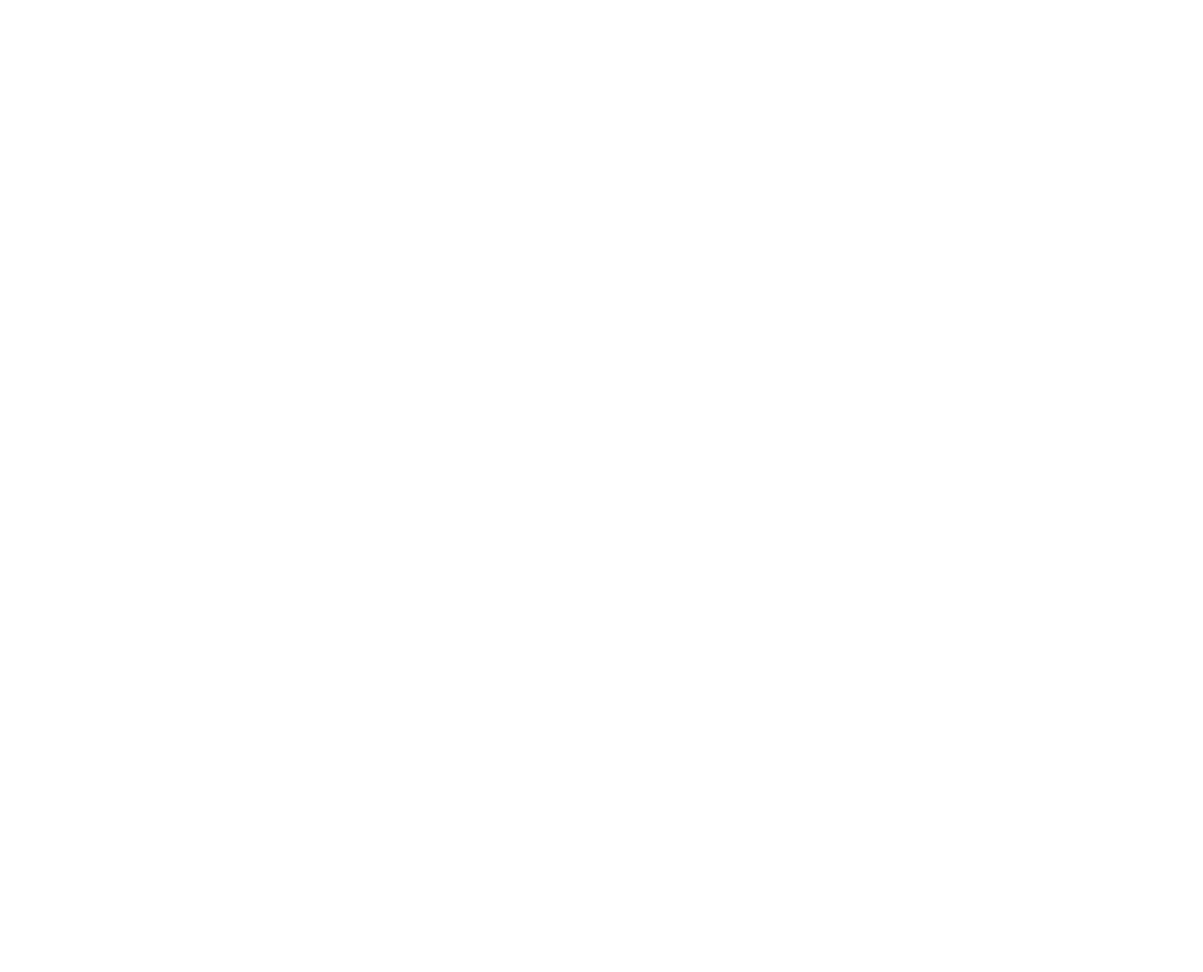
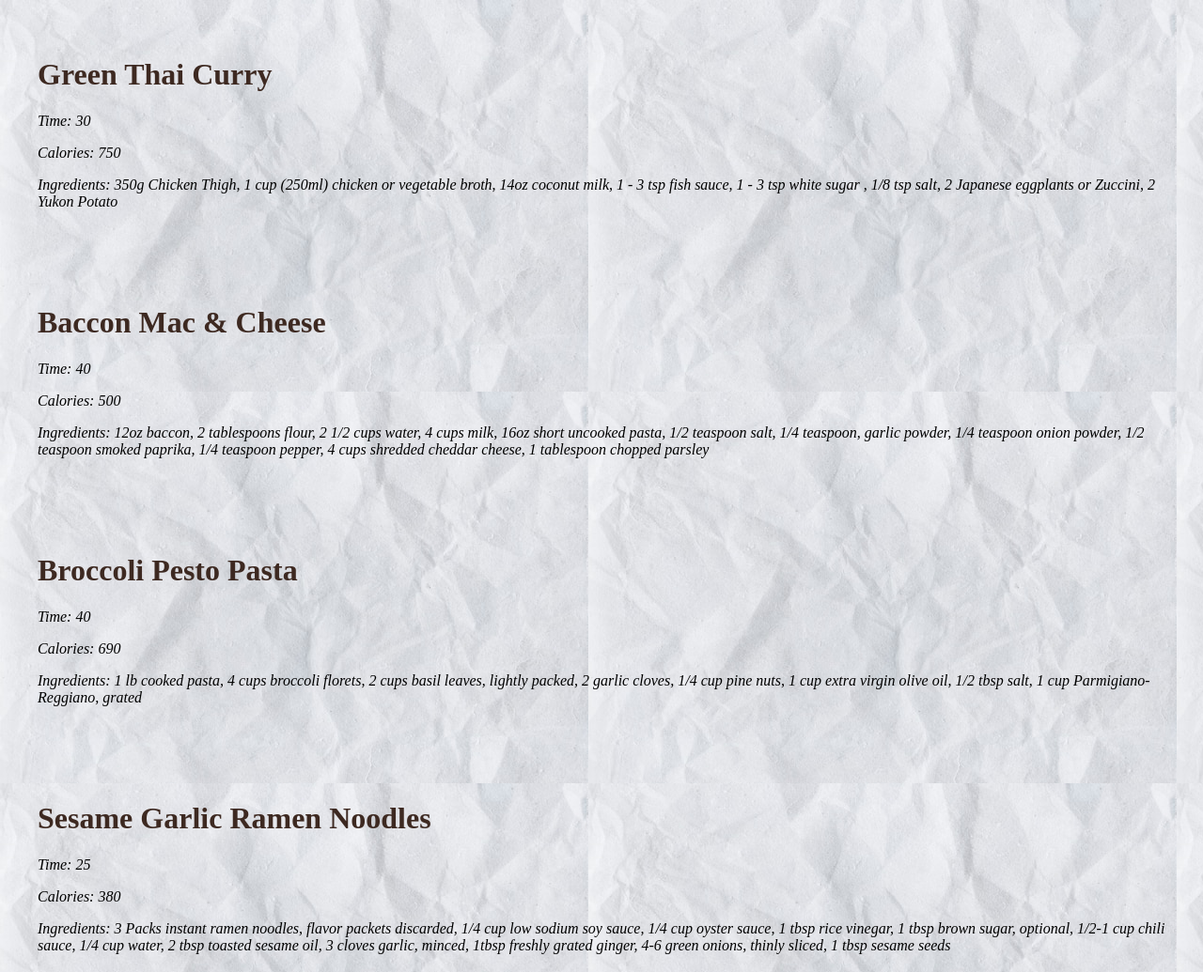
Before and after one commit to khristineb21/objects-loops-challenge, a plain HTML site: page index.html in a window 1280 px wide. Shown: the top 1035 px of the page at 94% size. Before the commit the page ends 800 px from the top, so only its background shows below. Drawn offline with Linux system fonts and the light colour scheme.

Commit message:
finished assignment

```diff
--- a/app.js
+++ b/app.js
@@ -27,10 +27,45 @@ let recipes = [
   }
 ]
 
+
 // Your code goes here:
+
+
+// for (let i = 0; i < recipes.length; i++) {
+//   recCont = document.createElement("div")
+
+//   recCont.innerHTML = (`
+//     <h1> ${recipes[i].title} </h1>
+//     <p>Time: ${recipes[i].time}</p>
+//     <p>Calories: ${recipes[i].calories}</p>
+//     <p>Ingredients: ${recipes[i].ingredients}</p>`)
+
+//   document.querySelector(".recipes").appendChild(recCont)
+
+// }
+
+
+recipes.forEach(displayRecipes => {
+  const recCont = document.createElement("div")
+
+  recCont.innerHTML = (`
+    <h1> ${displayRecipes.title} </h1>
+    <p>Time: ${displayRecipes.time}</p>
+    <p>Calories: ${displayRecipes.calories}</p>
+    <p>Ingredients: ${displayRecipes.ingredients.join(", ")}</p>`)
+
+
+  let index = document.querySelector(".recipes")
+  index.appendChild(recCont)
+})
+
+
+
+
+
+
 
 // Each recipe should be in its own div, that can be recCont. We are declaring it here since we will want to change its value with each itteration of the loop.
 
-let recCont
 
 // HINT: Using .map will be very helpful when itterating through the ingredients array.
--- a/style.css
+++ b/style.css
@@ -1,6 +1,6 @@
 .recipes {
   display: flex;
-  flex-direction: row;
+  flex-direction: column;
   align-items: stretch;
   justify-content: center;
   flex-wrap: wrap;
@@ -9,3 +9,17 @@
 .recipes > div {
   margin: 2em;
 }
+
+body {
+  background-image: url("/images/background.jpg");
+
+}
+
+h1 {
+  color: #3d2921
+}
+
+p {
+  color: black;
+  font-style: italic;
+}
```
Also changed, not shown: index.html (+2 -0 lines), images/background.jpg (added).
